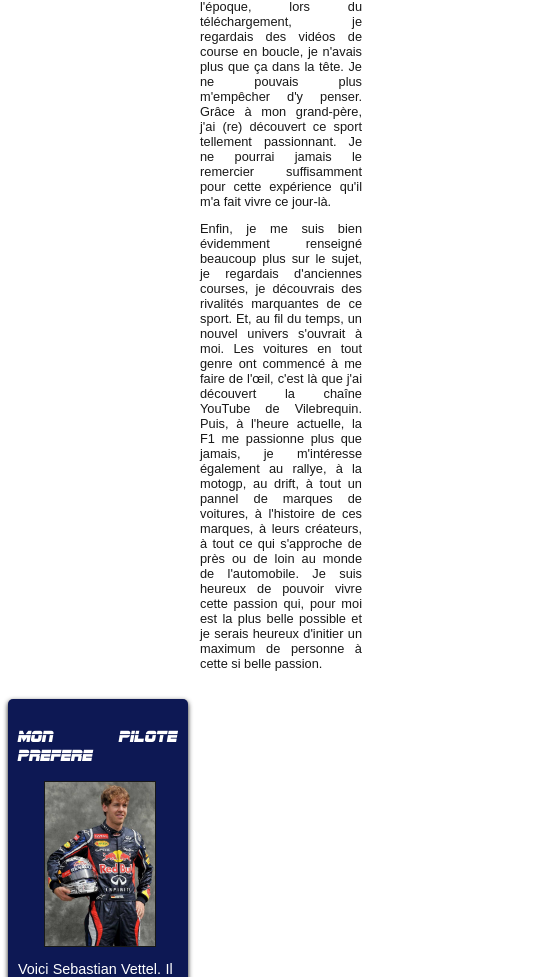
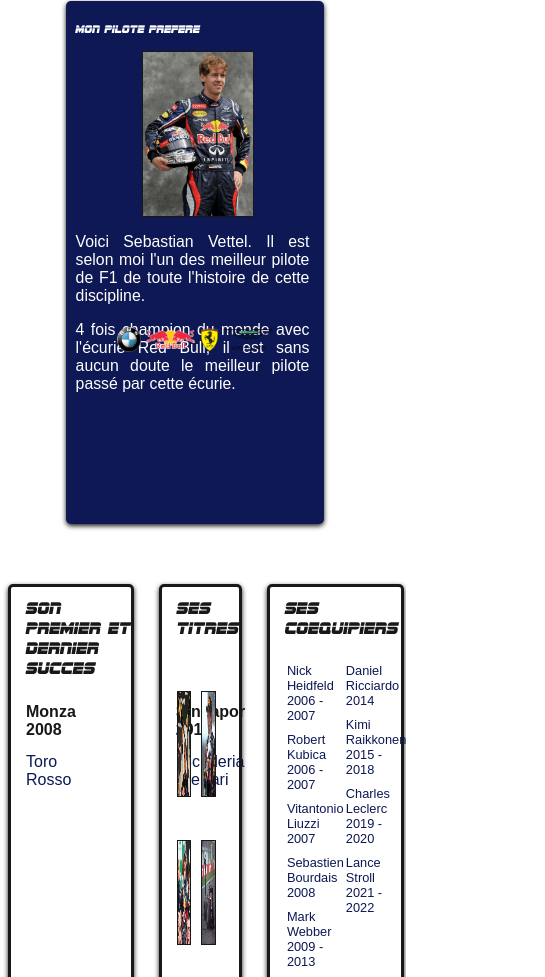
Before and after one commit to SoNowah/SoNowah.github.io, a plain HTML site: page ProjetF1/index.html in a window 390 px wide. Shown: the part 1023-2000 px from the top of the page, 545 px wide, since content can reach past the window. Drawn offline with Linux system fonts and the light colour scheme.

Commit message:
Update style.css

```diff
--- a/ProjetF1/style.css
+++ b/ProjetF1/style.css
@@ -393,6 +393,10 @@
         width: auto;
     }
 
+    #titre_principal{
+        margin-left: 2em;
+    }
+
     nav{
         width: auto;
         text-align: left;
@@ -418,13 +422,66 @@
         display: none;
     }
 
+    .ico_logoVettel{
+        width: 15%;
+    }
+
+    h1 {
+        font-size: 80%;
+    }
+
     section{
         flex-direction: column;
+    }
+
+    article{
+        margin-left: 2em;
+        margin-right: 2em;
+    }
+
+    article p {
+        margin-bottom: 2em;
+        text-indent: 3em;
     }
 
     article, aside{
         width: auto;
         margin-bottom: 15px;
+    }
+
+    aside{
+        margin-right: 4em;
+        margin-left: 4em;
+        padding-bottom: 8em;
+    }
+
+    aside p {
+        font-size: 1.1em
+    }
+
+    #parcours{
+        display: none;
+    }
+
+    #bmw{
+        width: 10%;
+    }
+
+    #redbull{
+        width: 20%;
+    }
+
+    #ferrari{
+        width: 8%;
+    }
+
+    #astonmartin{
+        width: 20%;
+    }
+
+    #img_logo{
+        position: absolute;
+        top: 310px;
     }
 
     #fleche_bulle{
@@ -440,4 +497,23 @@
     aside p:last-child{
         text-align: center;
     }
+
+    footer{
+        margin: 0%;
+    }
+
+    #ses_photos img{
+    border: 1px solid #181818;
+    margin-right: 10px;
+    margin-top: 40px;
+    width: 20%;
+    }
+
+    #first{
+        height: 8.1em;
+    }
+
+    #third{
+        height: 8.1em;
+    }
 }
```
